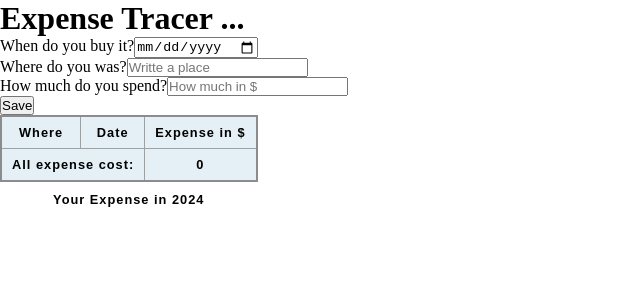
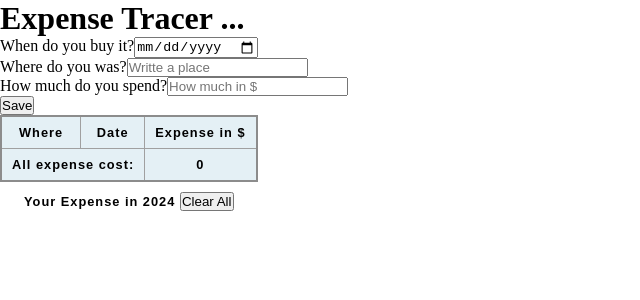
Before and after one commit to Majzerek/ExpenseTrack, a React (Create React App) app: page / in a window 1280 px wide. Shown: the top 300 px of the page, without its empty margins (0-640 px from the left). Built offline with nearby package versions, Linux system fonts and the light colour scheme.

Commit message:
add requaired and clearing button

```diff
--- a/src/App.js
+++ b/src/App.js
@@ -34,7 +34,9 @@ export default function App() {
     setHowMuch('')
   }
 
-
+  function clearing() {
+    setAll([])
+  }
   function sum(all) {
     if (!all.length) return 0;
     return all.reduce((a, b) => a + b.Expense, 0)
@@ -46,7 +48,8 @@ export default function App() {
     <div>
       <Form when={when} where={where} howMuch={howMuch} onHowMuch={setHowMuch} onWhen={setWhen} onWhere={setWhere} onSubmit={handleSubmit} />
       <table>
-        <caption>Your Expense in {new Date().getFullYear().toString()}</caption>
+        <caption>Your Expense in {new Date().getFullYear().toString()} <button onClick={clearing}>Clear All</button></caption>
+
         <thead>
           <tr>
             <th>Where</th>
@@ -85,15 +88,15 @@ function Form({ when, where, howMuch, onWhere, onWhen, onHowMuch, onSubmit }) {
 
           <li>
             <label>When do you buy it?</label>
-            <input type="date" value={when} onChange={(e) => onWhen(e.target.value)} />
+            <input type="date" value={when} required onChange={(e) => onWhen(e.target.value)} />
           </li>
           <li>
             <label>Where do you was?</label>
-            <input type='text' placeholder='Writte a place' value={where} onChange={(e) => onWhere(e.target.value)} />
+            <input type='text' required placeholder='Writte a place' value={where} onChange={(e) => onWhere(e.target.value)} />
           </li>
           <li>
             <label>How much do you spend?</label>
-            <input type='number' value={howMuch} placeholder='How much in $' onChange={(e) => onHowMuch(e.target.value)} />
+            <input type='number' required value={howMuch} placeholder='How much in $' onChange={(e) => onHowMuch(e.target.value)} />
           </li>
         </ul>
         <button type='submit'>Save</button>
```
